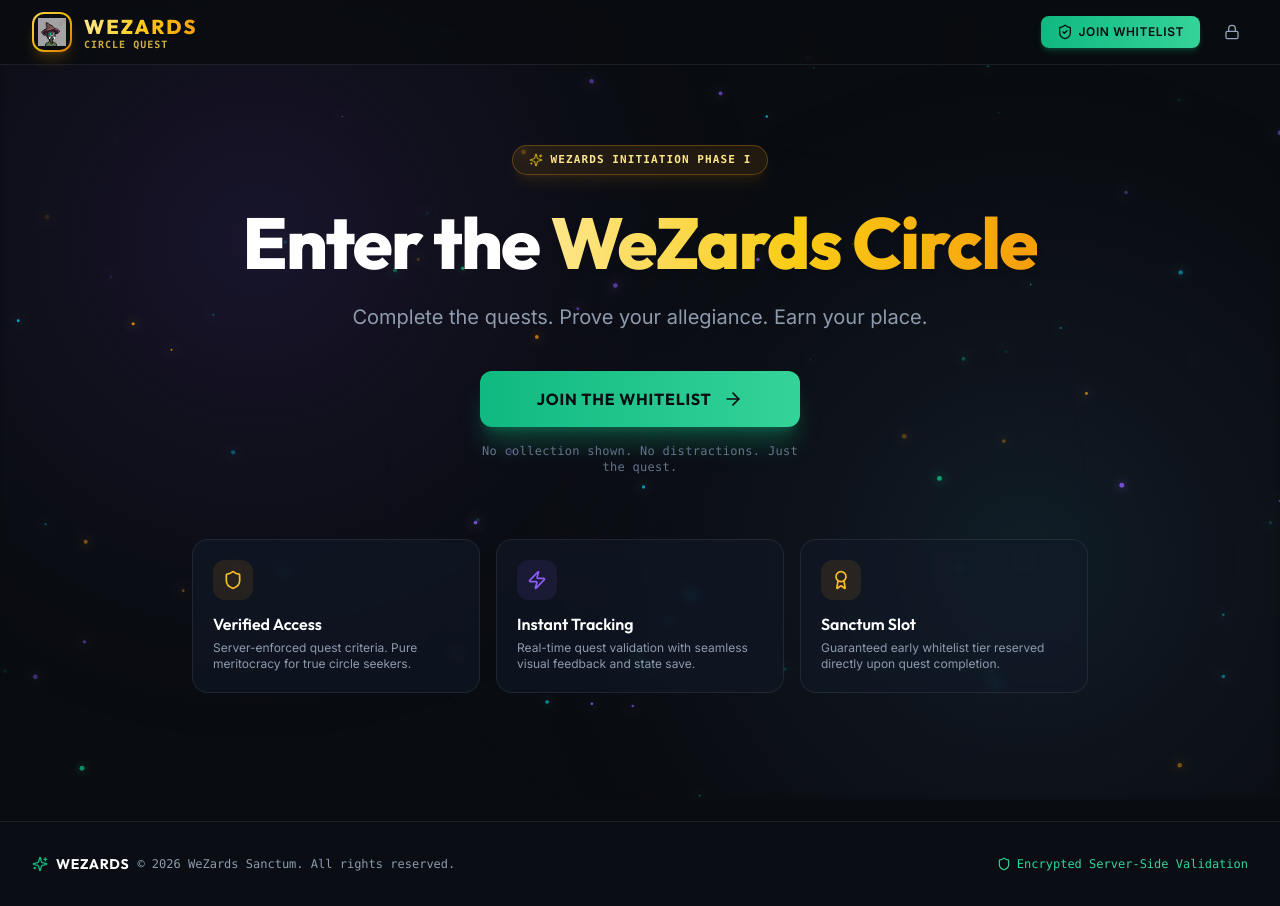
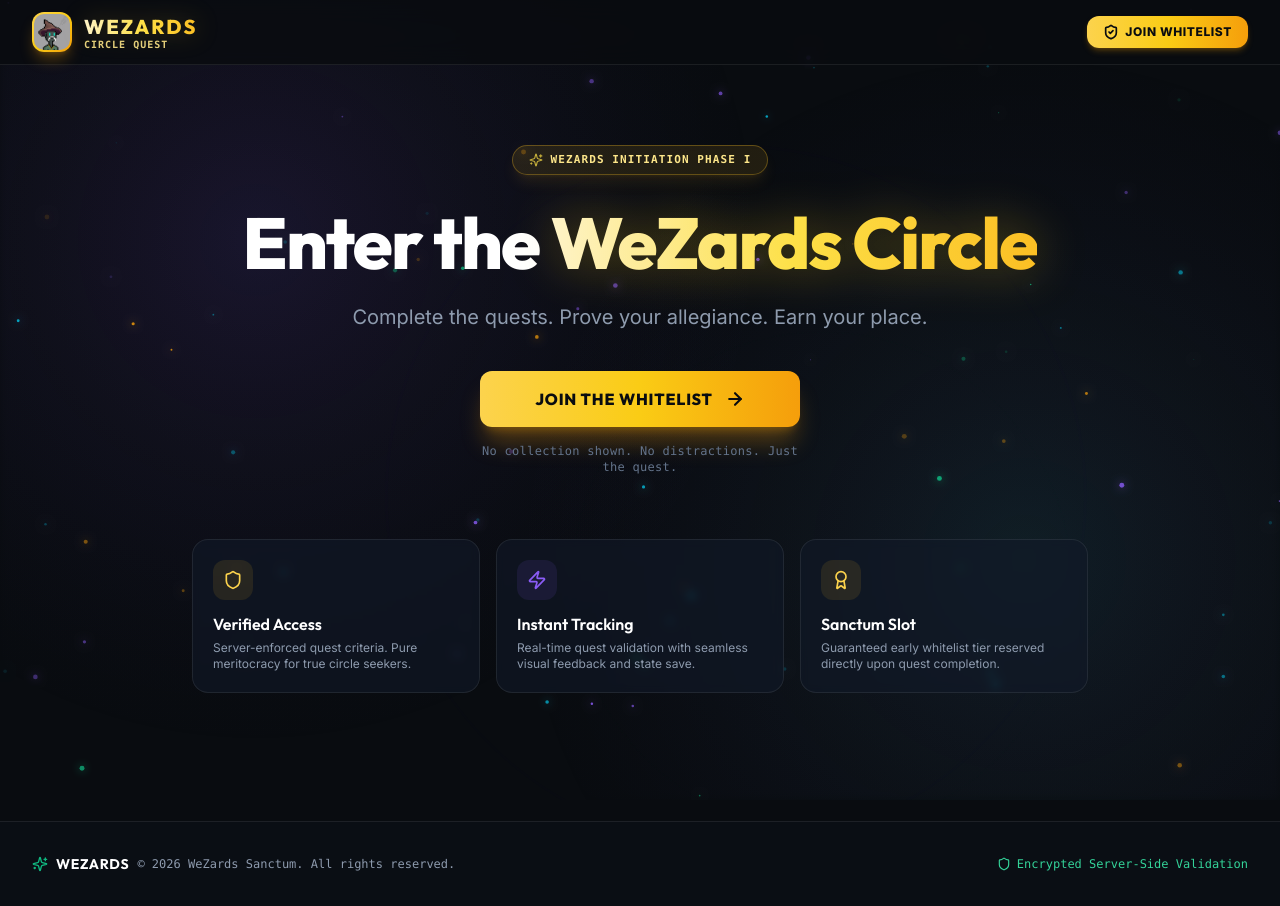
Before and after one commit to nerdyfiroz/wezard, a Next.js app: page / in a window 1280 px wide. Built offline with nearby package versions, Linux system fonts and the light colour scheme.

Commit message:
feat: remove navbar lock icon, fill logo image cleanly in container, use bright light golden text gradient and golden CTA buttons

```diff
--- a/components/admin/AdminSidebar.tsx
+++ b/components/admin/AdminSidebar.tsx
@@ -31,22 +31,20 @@ export function AdminSidebar() {
       <div>
         {/* Admin Brand Logo */}
         <div className="flex items-center gap-3 px-3 py-4 mb-6 border-b border-fintech-border/50">
-          <div className="relative w-9 h-9 rounded-xl bg-gradient-to-br from-amber-300 via-yellow-500 to-amber-600 p-0.5 shadow-md shadow-amber-500/20">
-            <div className="w-full h-full bg-obsidian rounded-[8px] flex items-center justify-center p-1 overflow-hidden">
-              <Image
-                src="/Wizeffgmbers.png"
-                alt="WeZards Logo"
-                width={32}
-                height={32}
-                className="w-full h-full object-contain"
-              />
-            </div>
+          <div className="relative w-10 h-10 rounded-xl bg-gradient-to-br from-amber-300 via-yellow-400 to-amber-500 p-[2px] shadow-md shadow-amber-500/20 overflow-hidden">
+            <Image
+              src="/Wizeffgmbers.png"
+              alt="WeZards Logo"
+              width={40}
+              height={40}
+              className="w-full h-full object-cover rounded-[10px]"
+            />
           </div>
           <div>
-            <h2 className="font-display font-bold text-sm tracking-wider bg-clip-text text-transparent bg-gradient-to-r from-amber-200 via-yellow-400 to-amber-500">
+            <h2 className="font-display font-bold text-sm tracking-wider bg-clip-text text-transparent bg-gradient-to-r from-amber-100 via-yellow-300 to-amber-400">
               WEZARDS
             </h2>
-            <p className="text-[10px] text-amber-300/80 font-mono font-semibold">ADMIN SANCTUM</p>
+            <p className="text-[10px] text-amber-200/90 font-mono font-bold">ADMIN SANCTUM</p>
           </div>
         </div>
 
@@ -62,7 +60,7 @@ export function AdminSidebar() {
                 href={item.href}
                 className={`flex items-center gap-3 px-3.5 py-2.5 rounded-xl text-xs font-semibold tracking-wide transition-all ${
                   isActive
-                    ? "bg-amber-500/15 text-amber-300 border border-amber-500/30 shadow-sm"
+                    ? "bg-amber-400/15 text-amber-300 border border-amber-400/30 shadow-sm"
                     : "text-slate-400 hover:text-white hover:bg-fintech-card"
                 }`}
               >
--- a/components/public/Hero.tsx
+++ b/components/public/Hero.tsx
@@ -12,13 +12,13 @@ export function Hero({ onOpenQuests }: { onOpenQuests: () => void }) {
         initial={{ opacity: 0, y: 15 }}
         animate={{ opacity: 1, y: 0 }}
         transition={{ duration: 0.5 }}
-        className="inline-flex items-center gap-2 px-4 py-1.5 rounded-full bg-amber-500/10 border border-amber-500/30 text-amber-300 text-xs font-mono mb-8 shadow-lg shadow-amber-500/10"
+        className="inline-flex items-center gap-2 px-4 py-1.5 rounded-full bg-amber-400/10 border border-amber-400/30 text-amber-200 text-xs font-mono mb-8 shadow-lg shadow-amber-400/10"
       >
-        <Sparkles className="w-3.5 h-3.5 animate-pulse text-yellow-400" />
-        <span className="tracking-widest uppercase text-[11px] font-semibold text-amber-200">WEZARDS INITIATION PHASE I</span>
+        <Sparkles className="w-3.5 h-3.5 animate-pulse text-yellow-300" />
+        <span className="tracking-widest uppercase text-[11px] font-bold text-amber-200">WEZARDS INITIATION PHASE I</span>
       </motion.div>
 
-      {/* Main Headline with Mixed Golden Letters */}
+      {/* Main Headline with Light Golden Mixed Letters */}
       <motion.h1
         initial={{ opacity: 0, y: 20 }}
         animate={{ opacity: 1, y: 0 }}
@@ -26,7 +26,7 @@ export function Hero({ onOpenQuests }: { onOpenQuests: () => void }) {
         className="font-display text-4xl sm:text-6xl md:text-7xl font-extrabold tracking-tight text-white max-w-4xl leading-[1.1]"
       >
         Enter the{" "}
-        <span className="bg-clip-text text-transparent bg-gradient-to-r from-amber-200 via-yellow-400 to-amber-500 drop-shadow-md">
+        <span className="bg-clip-text text-transparent bg-gradient-to-r from-amber-100 via-yellow-300 to-amber-400 drop-shadow-[0_0_25px_rgba(250,204,21,0.35)]">
           WeZards Circle
         </span>
       </motion.h1>
@@ -41,7 +41,7 @@ export function Hero({ onOpenQuests }: { onOpenQuests: () => void }) {
         Complete the quests. Prove your allegiance. Earn your place.
       </motion.p>
 
-      {/* Primary CTA */}
+      {/* Primary CTA - Golden Gradient */}
       <motion.div
         initial={{ opacity: 0, scale: 0.95 }}
         animate={{ opacity: 1, scale: 1 }}
@@ -50,10 +50,10 @@ export function Hero({ onOpenQuests }: { onOpenQuests: () => void }) {
       >
         <button
           onClick={onOpenQuests}
-          className="w-full py-4 px-8 rounded-xl font-display font-bold text-base tracking-wider text-obsidian bg-gradient-to-r from-fintech-green to-emerald-400 hover:from-emerald-400 hover:to-fintech-green transition-all duration-300 shadow-xl shadow-fintech-green/30 hover:shadow-fintech-green/50 hover:scale-[1.02] active:scale-[0.98] flex items-center justify-center gap-3 group"
+          className="w-full py-4 px-8 rounded-xl font-display font-extrabold text-base tracking-wider text-obsidian bg-gradient-to-r from-amber-300 via-yellow-400 to-amber-500 hover:from-yellow-300 hover:to-amber-400 transition-all duration-300 shadow-xl shadow-amber-500/30 hover:shadow-amber-400/50 hover:scale-[1.02] active:scale-[0.98] flex items-center justify-center gap-3 group"
         >
           <span>JOIN THE WHITELIST</span>
-          <ArrowRight className="w-5 h-5 group-hover:translate-x-1 transition-transform" />
+          <ArrowRight className="w-5 h-5 group-hover:translate-x-1 transition-transform stroke-[2.5]" />
         </button>
 
         {/* Secondary small text */}
@@ -69,8 +69,8 @@ export function Hero({ onOpenQuests }: { onOpenQuests: () => void }) {
         transition={{ duration: 0.7, delay: 0.4 }}
         className="mt-16 grid grid-cols-1 sm:grid-cols-3 gap-4 w-full max-w-4xl text-left"
       >
-        <div className="p-5 rounded-2xl bg-fintech-card/60 border border-fintech-border backdrop-blur-sm hover:border-amber-500/30 transition-colors">
-          <div className="w-10 h-10 rounded-xl bg-amber-500/10 flex items-center justify-center text-amber-400 mb-3">
+        <div className="p-5 rounded-2xl bg-fintech-card/60 border border-fintech-border backdrop-blur-sm hover:border-amber-400/30 transition-colors">
+          <div className="w-10 h-10 rounded-xl bg-amber-400/10 flex items-center justify-center text-amber-300 mb-3">
             <Shield className="w-5 h-5" />
           </div>
           <h3 className="font-display font-semibold text-white text-base">Verified Access</h3>
@@ -89,8 +89,8 @@ export function Hero({ onOpenQuests }: { onOpenQuests: () => void }) {
           </p>
         </div>
 
-        <div className="p-5 rounded-2xl bg-fintech-card/60 border border-fintech-border backdrop-blur-sm hover:border-amber-500/30 transition-colors">
-          <div className="w-10 h-10 rounded-xl bg-amber-500/10 flex items-center justify-center text-amber-400 mb-3">
+        <div className="p-5 rounded-2xl bg-fintech-card/60 border border-fintech-border backdrop-blur-sm hover:border-amber-400/30 transition-colors">
+          <div className="w-10 h-10 rounded-xl bg-amber-400/10 flex items-center justify-center text-amber-300 mb-3">
             <Award className="w-5 h-5" />
           </div>
           <h3 className="font-display font-semibold text-white text-base">Sanctum Slot</h3>
--- a/components/public/Navbar.tsx
+++ b/components/public/Navbar.tsx
@@ -3,60 +3,51 @@
 import React from "react";
 import Link from "next/link";
 import Image from "next/image";
-import { ShieldCheck, Lock } from "lucide-react";
+import { ShieldCheck } from "lucide-react";
 
 export function Navbar({ onOpenQuests }: { onOpenQuests: () => void }) {
   return (
     <header className="sticky top-0 z-40 w-full backdrop-blur-md bg-obsidian/80 border-b border-fintech-border transition-all">
       <div className="max-w-7xl mx-auto px-4 sm:px-6 lg:px-8 h-16 flex items-center justify-between">
-        {/* Brand Logo */}
+        {/* Brand Logo - Image completely filled in the container */}
         <Link href="/" className="flex items-center gap-3 group">
-          <div className="relative w-10 h-10 rounded-xl bg-gradient-to-br from-amber-300 via-yellow-500 to-amber-600 p-0.5 shadow-lg shadow-amber-500/20 group-hover:shadow-amber-500/40 transition-all duration-300">
-            <div className="w-full h-full bg-obsidian rounded-[10px] flex items-center justify-center p-1 overflow-hidden">
-              <Image
-                src="/Wizeffgmbers.png"
-                alt="WeZards Logo"
-                width={36}
-                height={36}
-                className="w-full h-full object-contain group-hover:scale-110 transition-transform duration-300"
-              />
-            </div>
+          <div className="relative w-10 h-10 rounded-xl bg-gradient-to-br from-amber-300 via-yellow-400 to-amber-500 p-[2px] shadow-lg shadow-amber-500/30 group-hover:shadow-amber-400/50 transition-all duration-300 overflow-hidden">
+            <Image
+              src="/Wizeffgmbers.png"
+              alt="WeZards Logo"
+              width={40}
+              height={40}
+              className="w-full h-full object-cover rounded-[10px] group-hover:scale-105 transition-transform duration-300"
+            />
           </div>
           <div className="flex flex-col">
-            <span className="font-display font-extrabold tracking-widest text-xl bg-clip-text text-transparent bg-gradient-to-r from-amber-200 via-yellow-400 to-amber-500 drop-shadow-sm">
+            <span className="font-display font-extrabold tracking-widest text-xl bg-clip-text text-transparent bg-gradient-to-r from-amber-100 via-yellow-300 to-amber-400 drop-shadow-[0_0_12px_rgba(250,204,21,0.25)]">
               WEZARDS
             </span>
-            <span className="text-[10px] tracking-widest text-amber-300/80 font-mono uppercase -mt-1 font-semibold">
+            <span className="text-[10px] tracking-widest text-amber-200/90 font-mono uppercase -mt-1 font-bold">
               CIRCLE QUEST
             </span>
           </div>
         </Link>
 
-        {/* Live Status & Navigation */}
+        {/* Live Status & Navigation (Lock icon removed) */}
         <div className="flex items-center gap-3 sm:gap-4">
-          <div className="hidden xs:flex items-center gap-2 px-3 py-1 rounded-full bg-fintech-card/80 border border-amber-500/30 text-xs text-amber-200">
+          <div className="hidden xs:flex items-center gap-2 px-3.5 py-1 rounded-full bg-fintech-card/80 border border-amber-400/30 text-xs text-amber-200 shadow-sm shadow-amber-400/10">
             <span className="relative flex h-2 w-2">
               <span className="animate-ping absolute inline-flex h-full w-full rounded-full bg-amber-400 opacity-75"></span>
               <span className="relative inline-flex rounded-full h-2 w-2 bg-amber-400"></span>
             </span>
-            <span className="font-mono text-[11px] tracking-wide">CIRCLE OPEN</span>
+            <span className="font-mono text-[11px] tracking-wide font-semibold text-amber-300">CIRCLE OPEN</span>
           </div>
 
+          {/* Join Whitelist CTA - Golden Gradient */}
           <button
             onClick={onOpenQuests}
-            className="px-4 py-2 rounded-lg text-xs font-semibold tracking-wider text-obsidian bg-gradient-to-r from-fintech-green to-emerald-400 hover:from-emerald-400 hover:to-fintech-green transition-all duration-200 shadow-md shadow-fintech-green/25 hover:shadow-fintech-green/40 flex items-center gap-1.5"
+            className="px-4 py-2 rounded-xl text-xs font-extrabold tracking-wider text-obsidian bg-gradient-to-r from-amber-300 via-yellow-400 to-amber-500 hover:from-yellow-300 hover:to-amber-400 transition-all duration-300 shadow-md shadow-amber-500/25 hover:shadow-amber-400/40 hover:scale-[1.02] flex items-center gap-1.5"
           >
-            <ShieldCheck className="w-4 h-4" />
+            <ShieldCheck className="w-4 h-4 stroke-[2.5]" />
             <span>JOIN WHITELIST</span>
           </button>
-
-          <Link
-            href="/admin/login"
-            className="p-2 text-slate-400 hover:text-amber-300 rounded-lg hover:bg-fintech-card transition-colors"
-            title="Admin Portal"
-          >
-            <Lock className="w-4 h-4" />
-          </Link>
         </div>
       </div>
     </header>
```
Also changed, not shown: components/public/ProgressBar.tsx (+4 -4 lines), components/public/QuestModal.tsx (+5 -5 lines).
